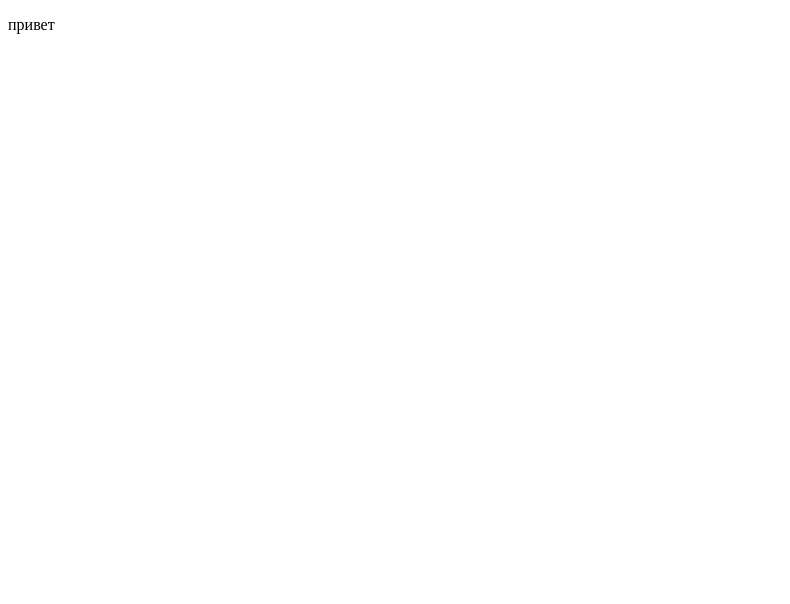
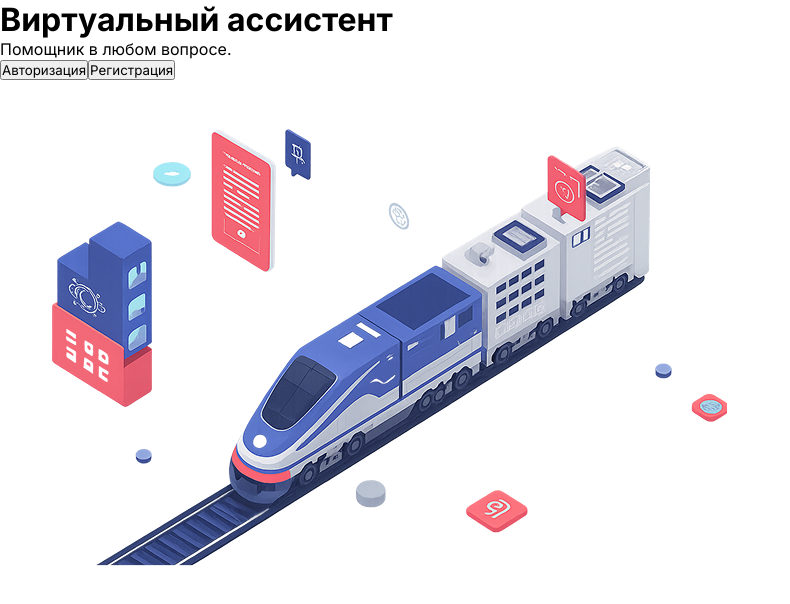
Before and after one commit to rudactor/VirtualAssistant_Titan, a React (Create React App) app in the folder frontend/: page / in a window 1280 px wide. Shown: the top 604 px of the page, without its empty margins (0-790 px from the left). Built offline with nearby package versions, Linux system fonts and the light colour scheme.

Commit message:
add some pages and 404 and auth with registr and popup

```diff
--- a/frontend/public/index.html
+++ b/frontend/public/index.html
@@ -12,6 +12,9 @@
     <link rel="apple-touch-icon" href="%PUBLIC_URL%/logo192.png" />
     <link rel="manifest" href="%PUBLIC_URL%/manifest.json" />
     <title>Virtual Assistent - RZD</title>
+    <link rel="preconnect" href="https://fonts.googleapis.com">
+    <link rel="preconnect" href="https://fonts.gstatic.com" crossorigin>
+    <link href="https://fonts.googleapis.com/css2?family=Inter:ital,opsz,wght@0,14..32,100..900;1,14..32,100..900&display=swap" rel="stylesheet">
   </head>
   <body>
     <noscript>You need to enable JavaScript to run this app.</noscript>
--- a/frontend/src/App.js
+++ b/frontend/src/App.js
@@ -1,14 +1,20 @@
-import "./styles/App.css";
+import "./styles/main.css";
 import StartScreen from "./components/StartScreen";
+import { useState } from "react";
 import { BrowserRouter, Route, Routes } from "react-router-dom";
 import Chat from "./components/Chat";
+import NotFound from "./components/NotFound";
 
 function App() {
+  const [auth, setAuth] = useState(true);
+
   return (
     <BrowserRouter>
       <Routes>
         <Route path="/" element={<StartScreen />} />
-        <Route path="/chat" element={<Chat />} />
+        {auth ? <Route path="/chat" element={<Chat />} /> : "Not found"}
+
+        <Route path="*" element={<NotFound />} />
       </Routes>
     </BrowserRouter>
   );
--- a/frontend/src/components/Authorization.js
+++ b/frontend/src/components/Authorization.js
@@ -0,0 +1,17 @@
+export default function Authorization({ setPopup }) {
+  return (
+    <div
+      className="popup"
+      onClick={() => {
+        setPopup(false);
+      }}
+    >
+      <div className="popup-container" onClick={(e) => e.stopPropagation()}>
+        <h2>Авторизация</h2>
+        <input placeholder="Логин" />
+        <input type="password" placeholder="Пароль" />
+        <button>Отправить</button>
+      </div>
+    </div>
+  );
+}
--- /dev/null
+++ b/frontend/src/components/NotFound.jsx
@@ -0,0 +1,8 @@
+export default function NotFound() {
+    return (
+        <div class='notfound'>
+            <h1>404</h1>
+            <p>Страница не найдена</p>
+        </div>
+    )
+}
--- a/frontend/src/components/Registration.js
+++ b/frontend/src/components/Registration.js
@@ -0,0 +1,18 @@
+export default function Registration({ setPopup }) {
+  return (
+    <div
+      className="popup"
+      onClick={() => {
+        setPopup(false);
+      }}
+    >
+      <div className="popup-container" onClick={(e) => e.stopPropagation()}>
+        <h2>Регистрация</h2>
+        <input placeholder="Логин" />
+        <input type="password" placeholder="Пароль" />
+        <input placeholder="Ваша роль" />
+        <button>Отправить</button>
+      </div>
+    </div>
+  );
+}
--- a/frontend/src/components/StartScreen.js
+++ b/frontend/src/components/StartScreen.js
@@ -1,7 +1,44 @@
+import "../styles/main.css";
+import { useState } from "react";
+import Registration from "./Registration";
+import Authorization from "./Authorization";
+
 export default function StartScreen() {
+  const [popupReg, setPopupReg] = useState(false);
+  const [popupAuth, setPopupAuth] = useState(false);
+
   return (
     <div>
-      <p>привет</p>
+      {popupReg ? <Registration setPopup={setPopupReg} /> : ""}
+      {popupAuth ? <Authorization setPopup={setPopupAuth} /> : ""}
+      <div className="container">
+        <div className="block-info">
+          <h1 className="title">Виртуальный ассистент</h1>
+          <p className="small-info">Помощник в любом вопросе.</p>
+          <div className="buttons">
+            <button
+              className="button black-button"
+              onClick={() => {
+                setPopupAuth(true);
+              }}
+            >
+              Авторизация
+            </button>
+            <button
+              className="button white-button"
+              onClick={() => {
+                setPopupReg(true);
+              }}
+            >
+              Регистрация
+            </button>
+          </div>
+        </div>
+        <img
+          src={require("../static/ChatGPT Image 27 сент. 2025 г., 16_35_33 1.png")}
+          alt="mainImage"
+        />
+      </div>
     </div>
   );
 }
--- a/frontend/src/styles/App.css
+++ /dev/null
@@ -1,38 +0,0 @@
-.App {
-  text-align: center;
-}
-
-.App-logo {
-  height: 40vmin;
-  pointer-events: none;
-}
-
-@media (prefers-reduced-motion: no-preference) {
-  .App-logo {
-    animation: App-logo-spin infinite 20s linear;
-  }
-}
-
-.App-header {
-  background-color: #282c34;
-  min-height: 100vh;
-  display: flex;
-  flex-direction: column;
-  align-items: center;
-  justify-content: center;
-  font-size: calc(10px + 2vmin);
-  color: white;
-}
-
-.App-link {
-  color: #61dafb;
-}
-
-@keyframes App-logo-spin {
-  from {
-    transform: rotate(0deg);
-  }
-  to {
-    transform: rotate(360deg);
-  }
-}
--- /dev/null
+++ b/frontend/src/styles/main.css
@@ -0,0 +1,10 @@
+* {
+    font-family: "Inter", sans-serif;
+    margin: 0;
+    padding: 0;
+    box-sizing: border-box
+}
+
+@import './startScreen.css';
+@import './popup.css';
+@import './notfoundpage.css';
--- /dev/null
+++ b/frontend/src/styles/notfoundpage.css
@@ -0,0 +1,18 @@
+.notfound {
+    width: 100%;
+    display: flex;
+    height: 100vh;
+    flex-direction: column  ;
+    justify-content: center;
+    align-items: center;
+    text-align: center;
+}
+
+.notfound h1 {
+    font-size: 140px;
+    color: #4f46e5;
+}
+
+.notfound p {
+    font-size: 25px;
+}
--- /dev/null
+++ b/frontend/src/styles/popup.css
@@ -0,0 +1,68 @@
+.popup {
+  position: fixed;
+  top: 0;
+  left: 0;
+  width: 100%;
+  height: 100%;
+  background: rgba(0, 0, 0, 0.5);
+  display: flex;
+  justify-content: center;
+  align-items: center;
+  z-index: 1000;
+}
+
+.popup-container {
+  background: #fff;
+  cursor: pointer;
+  padding: 2rem;
+  border-radius: 12px;
+  width: 350px;
+  max-width: 90%;
+  box-shadow: 0 8px 24px rgba(0, 0, 0, 0.2);
+  text-align: center;
+  animation: popupFade 0.3s ease;
+}
+
+.popup-container h2 {
+  margin-bottom: 1rem;
+  font-size: 1.5rem;
+  color: #333;
+}
+
+.popup-container input {
+  display: block;
+  width: 100%;
+  padding: 10px;
+  margin: 0.5rem 0;
+  border: 1px solid #ccc;
+  border-radius: 8px;
+  font-size: 1rem;
+}
+
+.popup-container button {
+  margin-top: 1rem;
+  width: 100%;
+  padding: 10px;
+  border: none;
+  border-radius: 8px;
+  background: #4f46e5;
+  color: #fff;
+  font-size: 1rem;
+  cursor: pointer;
+  transition: background 0.2s;
+}
+
+.popup-container button:hover {
+  background: #4338ca;
+}
+
+@keyframes popupFade {
+  from {
+    opacity: 0;
+    transform: translateY(-15px);
+  }
+  to {
+    opacity: 1;
+    transform: translateY(0);
+  }
+}
--- /dev/null
+++ b/frontend/src/styles/startScreen.css
@@ -0,0 +1,51 @@
+.container {
+  padding: 140px 27px;
+  display: flex;
+  align-items: center;
+}
+
+.block-info {
+  display: flex;
+  gap: 28px;
+  flex-direction: column;
+}
+
+.title {
+  font-size: 56px;
+}
+
+.small-info {
+  font-size: 24px;
+}
+
+.buttons {
+  display: flex;
+  gap: 16px;
+}
+
+.button {
+  padding: 12px 25px;
+  background-color: white;
+  border-radius: 12px;
+  cursor: pointer;
+  border: 2px solid rgb(0, 0, 0, .15);
+  font-weight: 600;
+}
+
+.black-button {
+  background-color: #4f46e5;
+  border-color: #4f46e5;
+  color: white;
+}
+
+.black-button:hover {
+  background-color: white;
+  border-color: rgb(0, 0, 0, .15);
+  color: black;
+}
+
+.white-button:hover {
+  background-color: #4f46e5;
+  border-color: #4f46e5;
+  color: white;
+}
```
Also changed, not shown: frontend/src/static/ChatGPT Image 27 сент. 2025 г., 16_35_33 1.png (added), 1 other file (tests, documents, lock files or other folders).
